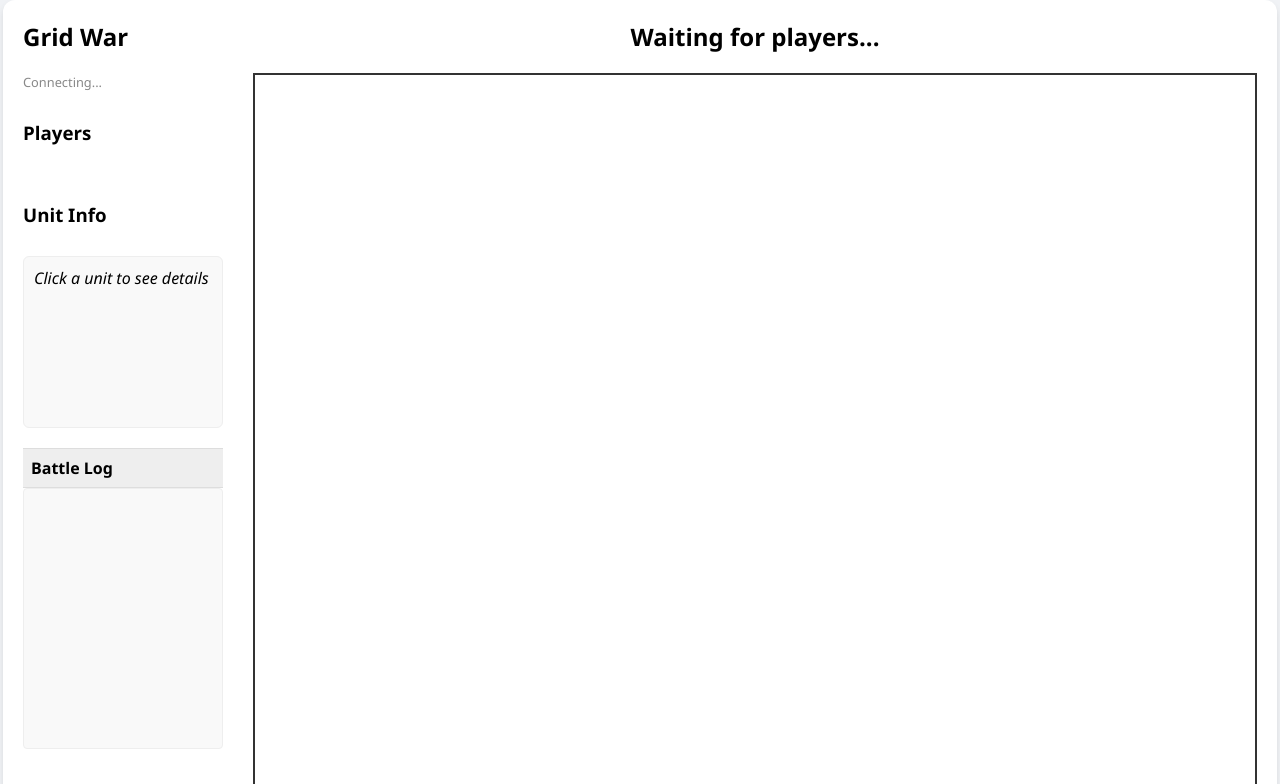
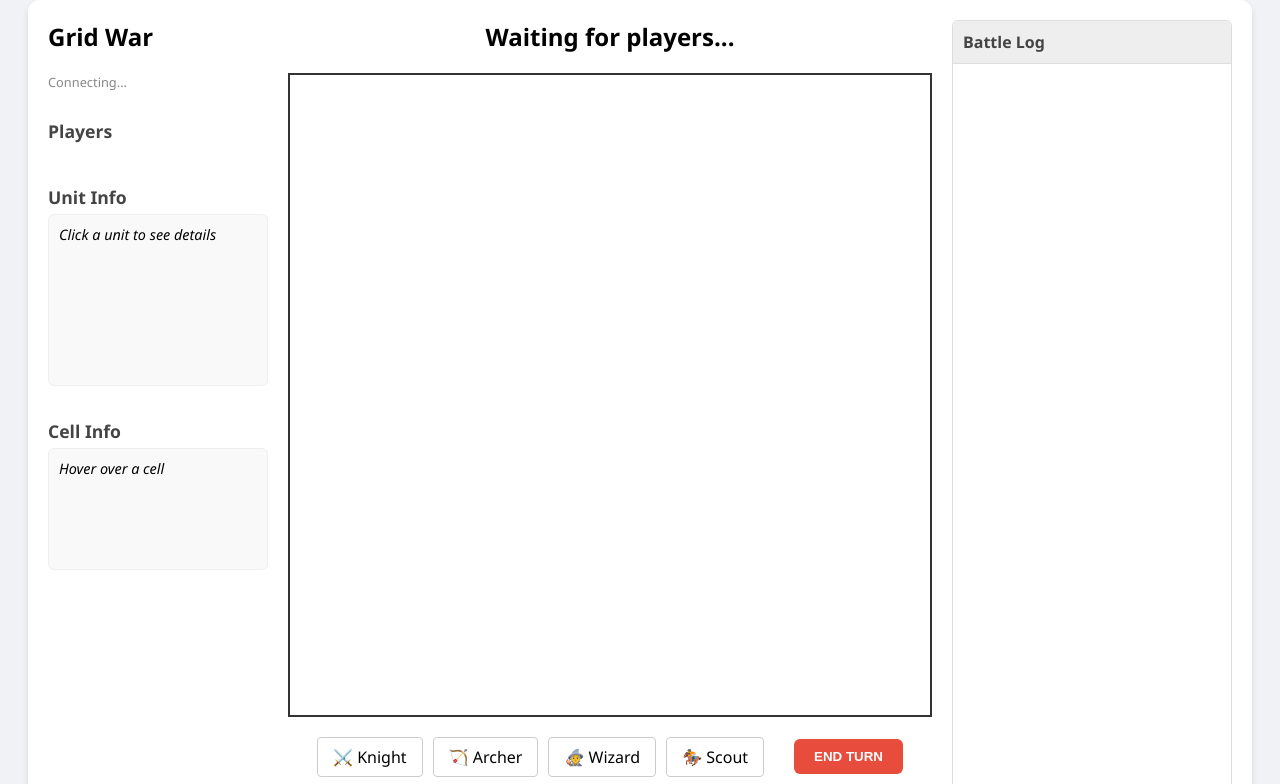
Before and after one commit to marco-conciatori-public/chivalry_3, a website: page public/index.html in a window 1280 px wide. Shown: the top 784 px of the page. Drawn offline with nearby package versions, Linux system fonts and the light colour scheme; no server answers.

Commit message:
added Cell Info changed ui layout

```diff
--- a/public/index.html
+++ b/public/index.html
@@ -8,8 +8,8 @@
 <body>
 
 <div id="app-container">
-    <!-- LEFT: Legend & Stats -->
-    <div id="sidebar">
+    <!-- LEFT: Players & Stats -->
+    <div id="left-panel">
         <h2>Grid War</h2>
         <div id="connection-status" class="connection-status">Connecting...</div>
 
@@ -17,17 +17,17 @@
         <ul id="player-list"></ul>
 
         <h3>Unit Info</h3>
-        <div id="unit-info-panel" class="unit-info-panel">
+        <div id="unit-info-panel" class="info-panel">
             <div id="unit-info-content"><em>Click a unit to see details</em></div>
         </div>
 
-        <div id="log-panel">
-            <h3 class="log-header">Battle Log</h3>
-            <div id="log-content"></div>
+        <h3>Cell Info</h3>
+        <div id="cell-info-panel" class="info-panel">
+            <div id="cell-info-content"><em>Hover over a cell</em></div>
         </div>
     </div>
 
-    <!-- RIGHT: Game Board -->
+    <!-- CENTER: Game Board -->
     <div id="game-area">
         <h2 id="status">Waiting for players...</h2>
 
@@ -58,6 +58,14 @@
             Spawn units during your turn.
         </p>
     </div>
+
+    <!-- RIGHT: Battle Log -->
+    <div id="right-panel">
+        <div id="log-panel">
+            <h3 class="log-header">Battle Log</h3>
+            <div id="log-content"></div>
+        </div>
+    </div>
 </div>
 
 <script src="/socket.io/socket.io.js"></script>
--- a/public/styles.css
+++ b/public/styles.css
@@ -11,18 +11,28 @@ body {
 /* Main container */
 #app-container {
     display: flex;
-    gap: 30px;
+    gap: 20px;
     background: white;
     padding: 20px;
     border-radius: 12px;
     box-shadow: 0 4px 6px rgba(0,0,0,0.1);
+    max-width: 95vw;
 }
 
-/* Sidebar Legend */
-#sidebar {
-    width: 200px;
+/* Left Panel */
+#left-panel {
+    width: 220px;
     display: flex;
     flex-direction: column;
+    flex-shrink: 0;
+}
+
+/* Right Panel */
+#right-panel {
+    width: 280px;
+    display: flex;
+    flex-direction: column;
+    flex-shrink: 0;
 }
 
 #player-list {
@@ -61,53 +71,63 @@ body {
     margin-bottom: 10px;
 }
 
-/* Unit Info Panel */
-.unit-info-panel {
+/* Info Panels (Unit & Cell) */
+.info-panel {
     padding: 10px;
     background: #f9f9f9;
     border: 1px solid #eee;
     border-radius: 6px;
-    margin-top: 10px;
+    margin-bottom: 15px;
+    min-height: 100px;
+    font-size: 0.9em;
+}
+
+#unit-info-panel {
     min-height: 150px;
+}
+
+#cell-info-panel {
+    min-height: 100px;
 }
 
 /* Log Panel */
 #log-panel {
-    margin-top: 20px;
-    border-top: 1px solid #ddd;
+    border: 1px solid #ddd;
+    border-radius: 6px;
     flex-grow: 1;
     display: flex;
     flex-direction: column;
-    min-height: 200px;
-    max-height: 300px;
+    height: 600px; /* Fixed height to match canvas roughly */
+    background: #f9f9f9;
 }
 
 .log-header {
     margin: 0;
-    padding: 8px;
+    padding: 10px;
     font-size: 1em;
     background: #eee;
     border-bottom: 1px solid #ddd;
+    border-radius: 6px 6px 0 0;
 }
 
 #log-content {
     flex-grow: 1;
     overflow-y: auto;
-    font-size: 0.8em;
-    padding: 8px;
-    background: #f9f9f9;
-    border: 1px solid #eee;
-    border-radius: 4px;
+    font-size: 0.85em;
+    padding: 10px;
     color: #333;
+    background: #fff;
+    border-radius: 0 0 6px 6px;
 }
 
 .log-entry {
-    margin-bottom: 4px;
-    border-bottom: 1px solid #eee;
-    padding-bottom: 2px;
+    margin-bottom: 6px;
+    border-bottom: 1px solid #f0f0f0;
+    padding-bottom: 4px;
+    line-height: 1.4;
 }
 
-/* Log Entry Types (Refactored from JS) */
+/* Log Entry Types */
 .log-player {
     font-weight: bold;
     color: #333;
@@ -115,7 +135,7 @@ body {
 
 .log-unit {
     font-weight: bold;
-    color: #3498db; /* Default fallback */
+    color: #3498db;
     cursor: pointer;
 }
 
@@ -130,6 +150,7 @@ body {
     flex-direction: column;
     align-items: center;
     position: relative;
+    flex-grow: 0;
 }
 
 .canvas-wrapper {
@@ -140,6 +161,8 @@ canvas {
     border: 2px solid #333;
     cursor: pointer;
     background-color: #fff;
+    max-height: 80vh; /* Prevent it from being too tall */
+    width: auto;
 }
 
 /* Overlay Layer */
@@ -153,7 +176,7 @@ canvas {
     z-index: 50;
 }
 
-/* Context Menu (Refactored from HTML) */
+/* Context Menu */
 #context-menu {
     display: none;
     position: absolute;
@@ -195,6 +218,8 @@ canvas {
     display: flex;
     gap: 10px;
     align-items: center;
+    flex-wrap: wrap;
+    justify-content: center;
 }
 
 .template {
@@ -240,6 +265,7 @@ canvas {
 #end-turn-btn:disabled { background-color: #ccc; cursor: not-allowed; }
 
 h2 { margin-top: 0; }
+h3 { margin-bottom: 5px; font-size: 1.1em; color: #444; }
 
 .instructions {
     font-size: 0.8em;
@@ -294,3 +320,9 @@ h2 { margin-top: 0; }
     border-bottom: 1px dashed #666;
     cursor: help;
 }
+
+.stat-row {
+    display: flex;
+    justify-content: space-between;
+    margin-bottom: 4px;
+}
--- a/public/uiManager.js
+++ b/public/uiManager.js
@@ -4,6 +4,7 @@ const UiManager = {
         playerList: document.getElementById('player-list'),
         connectionStatus: document.getElementById('connection-status'),
         unitInfoContent: document.getElementById('unit-info-content'),
+        cellInfoContent: document.getElementById('cell-info-content'),
         logContent: document.getElementById('log-content'),
         endTurnBtn: document.getElementById('end-turn-btn'),
         contextMenu: document.getElementById('context-menu'),
@@ -117,6 +118,32 @@ const UiManager = {
         });
     },
 
+    updateCellInfo(terrain, x, y) {
+        if (!terrain) {
+            this.elements.cellInfoContent.innerHTML = '<em>Hover over a cell</em>';
+            return;
+        }
+
+        const formatStat = (label, value) => `<div class="stat-row"><span>${label}:</span> <strong>${value}</strong></div>`;
+
+        let effects = [];
+        if (terrain.defense > 0) effects.push(`+${terrain.defense}% Def`);
+        if (terrain.cost > 1 && terrain.cost < 10) effects.push(`-${terrain.cost} Move`);
+        if (terrain.cost >= 10) effects.push(`Impassable`);
+        if (terrain.blocksLos) effects.push(`Blocks Sight`);
+        if (terrain.highGround) effects.push(`High Ground (+Range)`);
+
+        let effectsHtml = effects.length > 0 ? effects.join(', ') : 'None';
+
+        this.elements.cellInfoContent.innerHTML = `
+            <div style="font-size: 1.1em; font-weight: bold; margin-bottom: 5px;">${terrain.id.toUpperCase()} <span style="font-size:0.8em">(${x},${y})</span></div>
+            ${formatStat('Movement Cost', terrain.cost)}
+            ${formatStat('Defense Bonus', terrain.defense + '%')}
+            <hr style="border: 0; border-top: 1px solid #eee; margin: 8px 0;">
+            <div style="font-size: 0.9em; color: #555;">${effectsHtml}</div>
+        `;
+    },
+
     updateUnitInfo(entity, isTemplate, selectedTemplate, gameState, selectedCell) {
         this.currentMoraleBreakdown = null;
         if (!entity) {
@@ -158,14 +185,6 @@ const UiManager = {
         if (!isTemplate && entity.is_fleeing) statusEffect = `<div style="color:red; font-weight:bold; margin:5px 0;">⚠ FLEEING</div>`;
         else if (!isTemplate && entity.is_commander) statusEffect = `<div style="color:gold; font-weight:bold; margin:5px 0;">♛ COMMANDER</div>`;
 
-        let terrainInfo = '';
-        if (!isTemplate && selectedCell && gameState && gameState.terrainMap) {
-            const t = gameState.terrainMap[selectedCell.y][selectedCell.x];
-            if (t.id !== 'plains') {
-                terrainInfo = `<hr style="margin:5px 0;"><div style="font-size:0.9em;">Terrain: ${t.symbol} <b>${t.id.toUpperCase()}</b><br>Def: +${t.defense}, Cost: ${t.cost}</div>`;
-            }
-        }
-
         this.elements.unitInfoContent.innerHTML = `
             <div style="font-size: 1.1em; font-weight: bold; margin-bottom: 5px;">${typeDisplay}</div>
             ${statusEffect}
@@ -180,7 +199,6 @@ const UiManager = {
             ${formatStat('Defense', entity.defence)}
             ${formatStat('Range', entity.range)}
             ${extraRows}
-            ${terrainInfo}
         `;
 
         if (!isTemplate) {
@@ -227,16 +245,9 @@ const UiManager = {
         const jitterX = (Math.random() * 20) - 10;
         const jitterY = (Math.random() * 20) - 10;
 
-        // Calculate position relative to Game Area
-        // Need to account for Canvas size being different from Grid coords
         const left = (gridX * cellSize) + (cellSize / 2) + jitterX;
         const top = (gridY * cellSize) + (cellSize / 2) + jitterY;
 
-        // Position it
-        // The game-area is position:relative, so we can position absolutely inside it
-        // BUT current structure appends to game-area directly.
-        // We need to account for sidebar offset if not inside game area.
-        // Assuming game-area is the parent:
         el.style.left = `${left}px`;
         el.style.top = `${top}px`;
 
```
